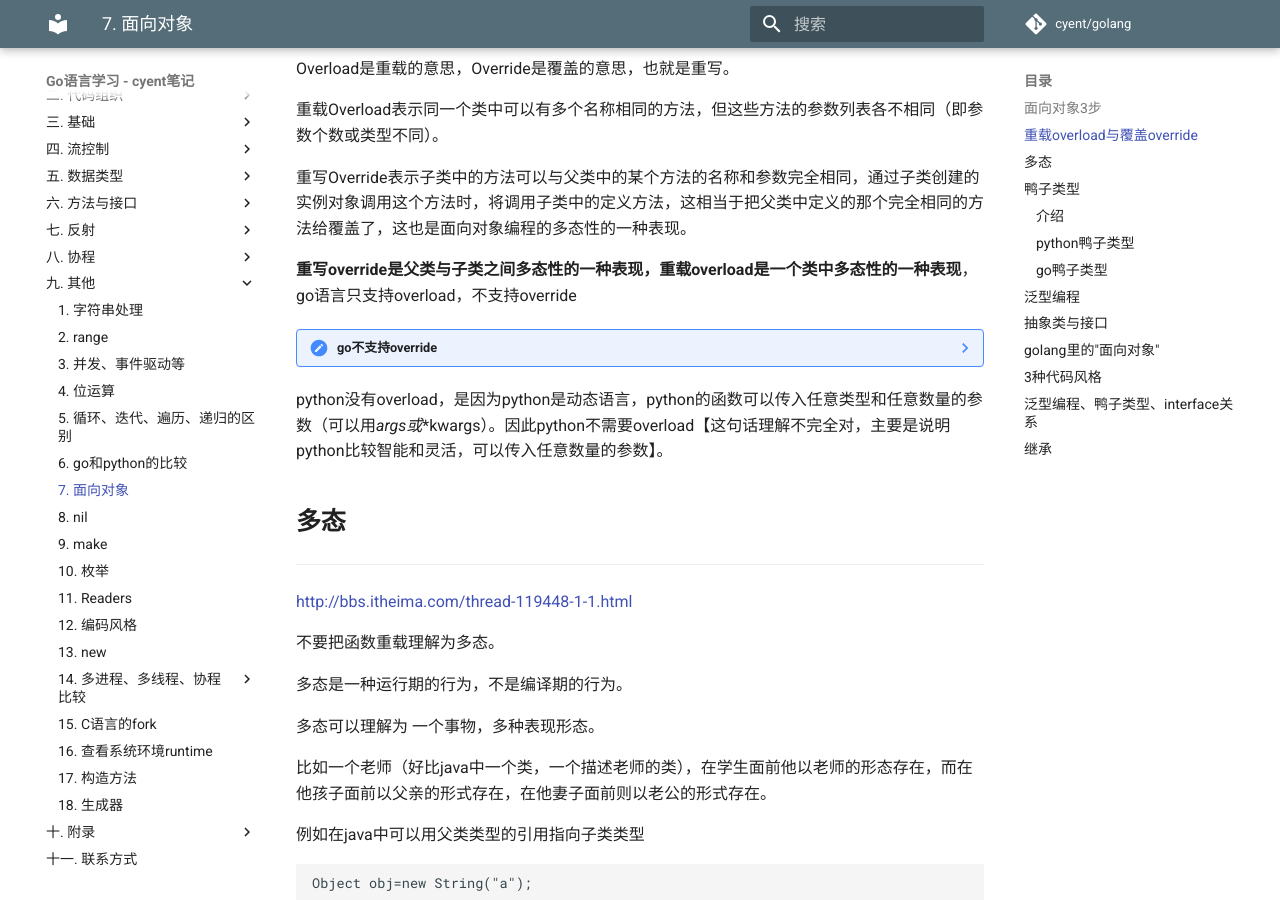
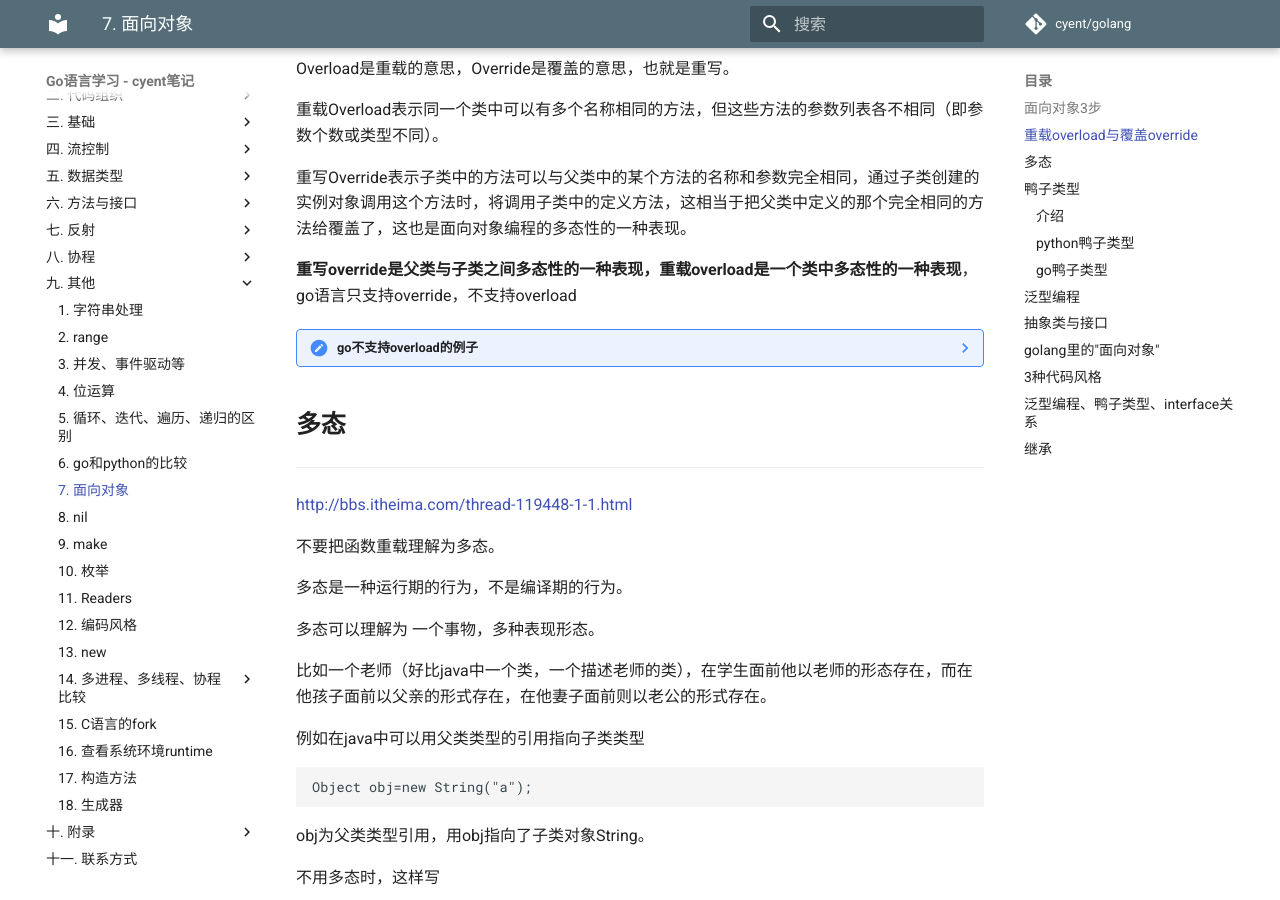
Before and after one commit to yxhsea/golang, an MkDocs documentation site: the page built from docs/other/oo.md, in a window 1280 px wide and 900 px high, scrolled down 1097 px. Built offline with MkDocs 1.6.1 and Material for MkDocs 9.7.7, drawn with Linux system fonts in a browser that asks for light colours; comment, search, counter and statistics services are not loaded; old or Windows-style settings are respelled for this version of MkDocs.

Commit message:
2018-05-18

````diff
--- a/docs/other/oo.md
+++ b/docs/other/oo.md
@@ -26,9 +26,9 @@ Overload是重载的意思，Override是覆盖的意思，也就是重写。
 
 重写Override表示子类中的方法可以与父类中的某个方法的名称和参数完全相同，通过子类创建的实例对象调用这个方法时，将调用子类中的定义方法，这相当于把父类中定义的那个完全相同的方法给覆盖了，这也是面向对象编程的多态性的一种表现。
 
-**重写override是父类与子类之间多态性的一种表现，重载overload是一个类中多态性的一种表现**，go语言只支持overload，不支持override
+**重写override是父类与子类之间多态性的一种表现，重载overload是一个类中多态性的一种表现**，go语言只支持override，不支持overload
 
-??? note "go不支持override"
+??? note "go不支持overload的例子"
 	```go
 	package main
 
@@ -64,8 +64,6 @@ Overload是重载的意思，Override是覆盖的意思，也就是重写。
 		method(*MyStruct) func(string)
 	./t.go:21:8: cannot use "hello" (type string) as type int in argument to s.foo
 	```
-
-python没有overload，是因为python是动态语言，python的函数可以传入任意类型和任意数量的参数（可以用*args或**kwargs）。因此python不需要overload【这句话理解不完全对，主要是说明python比较智能和灵活，可以传入任意数量的参数】。
 
 ## **多态**
 
````
